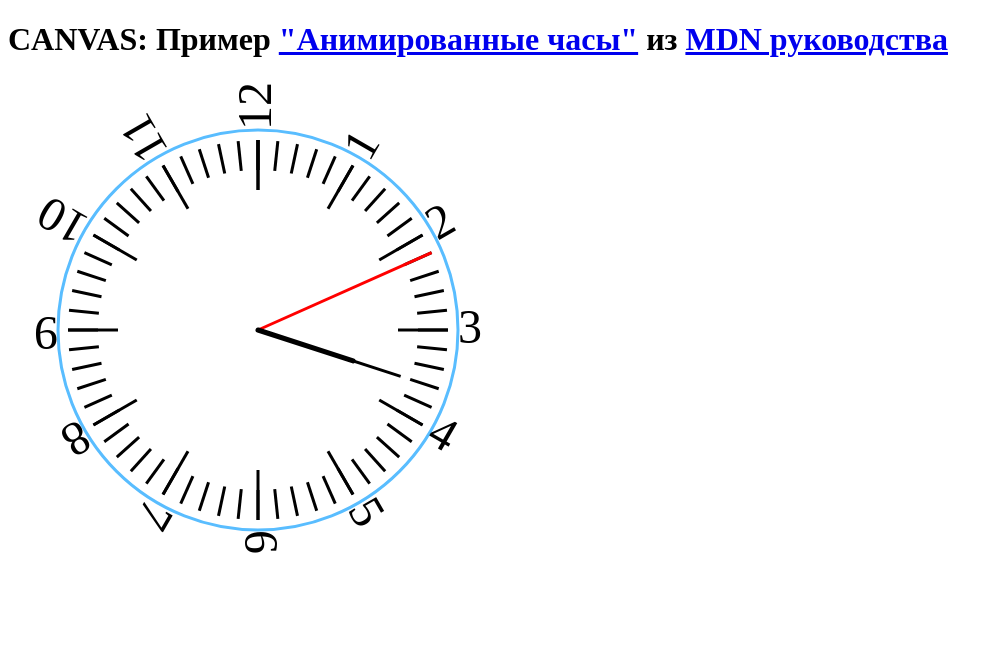
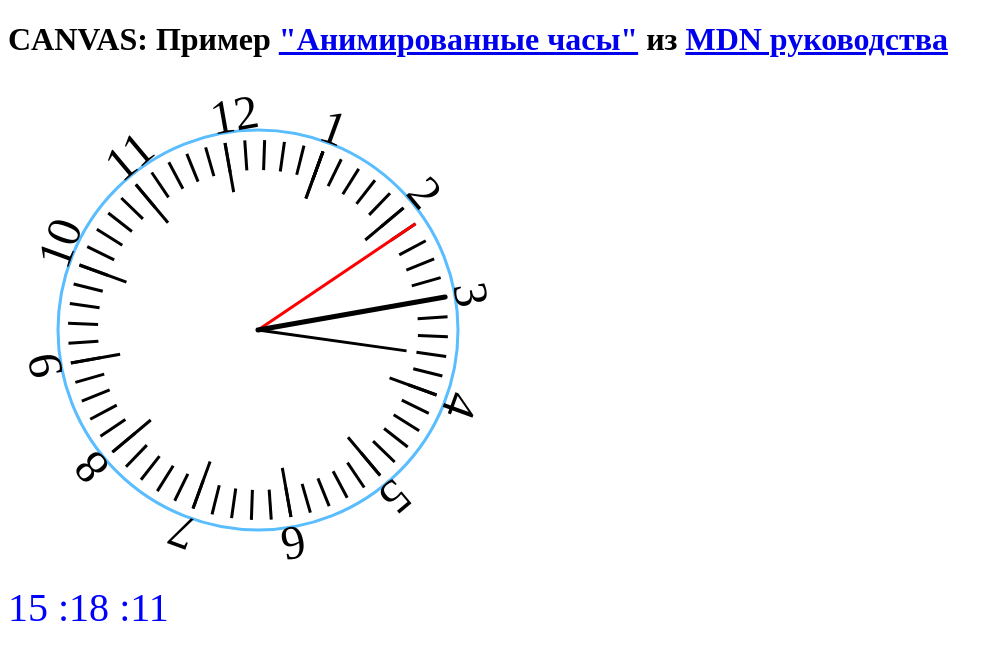
Before and after one commit to weboson/CanvasClock, a plain HTML site: page index.html in a window 1280 px wide. Shown: the whole page, without its empty margins (0-1002 px from the left). Drawn offline with Linux system fonts and the light colour scheme.

Commit message:
Added an Electronic Clock and Corrected the positions of the Hands and Numbers

```diff
--- a/index.html
+++ b/index.html
@@ -9,7 +9,11 @@
 <body onload="draw();">
     <h1>CANVAS: Пример <a href="https://developer.mozilla.org/ru/docs/Web/API/Canvas_API/Tutorial/Basic_animations#%D0%B0%D0%BD%D0%B8%D0%BC%D0%B8%D1%80%D0%BE%D0%B2%D0%B0%D0%BD%D0%BD%D1%8B%D0%B5_%D1%87%D0%B0%D1%81%D1%8B">"Анимированные часы"</a>  из <a href="https://developer.mozilla.org/ru/docs/Web/API/Canvas_API/Tutorial/Basic_animations#%D0%B0%D0%BD%D0%B8%D0%BC%D0%B8%D1%80%D0%BE%D0%B2%D0%B0%D0%BD%D0%BD%D1%8B%D0%B5_%D1%87%D0%B0%D1%81%D1%8B">MDN руководства</a></h1>
     <canvas id="canvas" width="500" height="500"></canvas>
-
+    <div id = "elTime">
+        <span class="ElHours"></span>
+        <span class="ElMinutes"></span>
+        <span class="ElSeconds"></span>
+    </div>
     <script src="script.js"></script>
 </body>
 </html>
--- a/script.js
+++ b/script.js
@@ -62,7 +62,7 @@ function clock() {
   //! ***********создадим 60 шкал
   // в уме: окружность радиусом 200
   //! цикл постройки всех 60-ти шкал
-  ctx.rotate((Math.PI / 180) * -96); // -96 чтобы 12 была наверху - выровнять позцию
+  ctx.rotate((Math.PI / 180) * 284); // -96 чтобы 12 была наверху - выровнять позцию
   for(let i = 0; i <= 60; i++) { // 60 раз нарисовать шкалу (60 секудн)
 
 
@@ -90,10 +90,22 @@ function clock() {
 
   //! Цифры 1 - 12
   for(let d = 1; d <= 12; d++) {
+    //ctx.restore()
+    ctx.save();
+    ctx.translate(200, 0);
+    textAlign = "left";
+    ctx.font = "48px serif";
+    ctx.rotate((Math.PI / 180) * 90);
+    ctx.fillText(`${d}`,-10, 0);
+    ctx.restore()
     ctx.rotate((Math.PI / 180) * 30); // 60 шкал с интервалом по 6 пискселей между ними
-    ctx.font = "48px serif";
-    ctx.textBaseline = "middle";
-    ctx.fillText(`${d}`, 200, 0);
+
+    // ctx.restore()
+
+    //
+
+    // ctx.textBaseline = "middle";
+    //ctx.fillText(`${d}`, 200, 0);
 
   }
 
@@ -117,19 +129,20 @@ ctx.save() // сохранить пустой холст и позицию ос
   //окружность радиусом 200
 
 //! данные
+  let now = new Date();
   // секунды
-  let seconds = new Date().getSeconds();
+  let seconds = now.getSeconds();
   // минуты
-  let minutes = new Date().getMinutes();
+  let minutes = now.getMinutes();
   // часы
-  let hours = new Date().getHours();
+  let hours = now.getHours();
   hours =     hours>=12 ? hours-12 : hours; // чтобы часовая стрелка выше 12 сбрасывала счет
 
 
  // повернем холст вместе со стрелкой
 // - 90 чтобы стрелка была повернута как на часах 0 это  270 градусов
       ctx.strokeStyle = 'red' // цвет контура стрелки
-      ctx.rotate(getRadians((seconds * 6) - 90) ); // 60 шкал с интервалом по 6 пискселей между ними
+      ctx.rotate(getRadians((seconds * 6) - 100) ); // 60 шкал с интервалом по 6 пискселей между ними
 
       ctx.beginPath();
       ctx.lineWidth = '3'// ширина контура
@@ -149,7 +162,7 @@ ctx.save() // сохранить пустой холст и позицию ос
       ctx.strokeStyle = 'black' // цвет контура стрелки
       ctx.beginPath();
       ctx.translate(250, 250);  // центр круга
-      ctx.rotate(getRadians((minutes * 6) + 270) ); // 60 шкал с интервалом по 6 пискселей между ними
+      ctx.rotate(getRadians((minutes * 6) - 100)); // 60 шкал с интервалом по 6 пискселей между ними
       ctx.lineWidth = '3'// ширина контура
       ctx.moveTo(0,0); // точка пера в центре холста (круга)
       ctx.lineTo(150,0); // линия до указанной координатной точки
@@ -167,16 +180,48 @@ ctx.save();
 ctx.strokeStyle = 'black' // цвет контура стрелки
 ctx.beginPath();
 ctx.translate(250, 250);  // центр круга
-ctx.rotate(getRadians(hours * 6 )); // 60 шкал с интервалом по 6 пискселей между ними
+// долго высчитывал, что секундную, что минутную, что часовую стрелку
+// hours - 12 - 1 - так как данные new Date.getHours() в формате 24 часа
+ctx.rotate(getRadians(((360 / 12) * (hours - 12 - 1)) - 70), true);
+//ctx.rotate( hours*(Math.PI/6) + (Math.PI/360)*minutes + (Math.PI/21600)*seconds, true);
+
 ctx.lineWidth = '5'// ширина контура
 ctx.moveTo(0,0); // точка пера в центре холста (круга)
-ctx.lineTo(100,0); // линия до указанной координатной точки
+ctx.lineTo(190,0); // линия до указанной координатной точки
 ctx.lineCap = "round";
 ctx.stroke(); // заливка
 
 //! снова сбросить до пустого холста
 ctx.restore();
 
+
+
+
+
+
+//! ----------ЭЛЕКТРОННЫЕ ЧАСЫ-----------------
+// элементы
+let elementElectroWatch = document.querySelector('#elTime')
+let elementHours = document.querySelector('.ElHours');
+let elementMinutes = document.querySelector('.ElMinutes');
+let elementSeconds = document.querySelector('.ElSeconds');
+
+// данные
+let electroTimeNow = new Date();
+let electroHours = electroTimeNow.getHours();
+let electroMinutes = electroTimeNow.getMinutes();
+let electroSeconds = electroTimeNow.getSeconds();
+
+elementElectroWatch.style.fontSize = '40px'
+elementElectroWatch.style.color = 'blue'
+
+elementHours.innerHTML = electroHours;
+elementMinutes.innerHTML = `:${electroMinutes}`;
+elementSeconds.innerHTML = `:${electroSeconds}`;
+
+
+
+
 //! запустить в цикл
   window.requestAnimationFrame(clock);
 }
```
